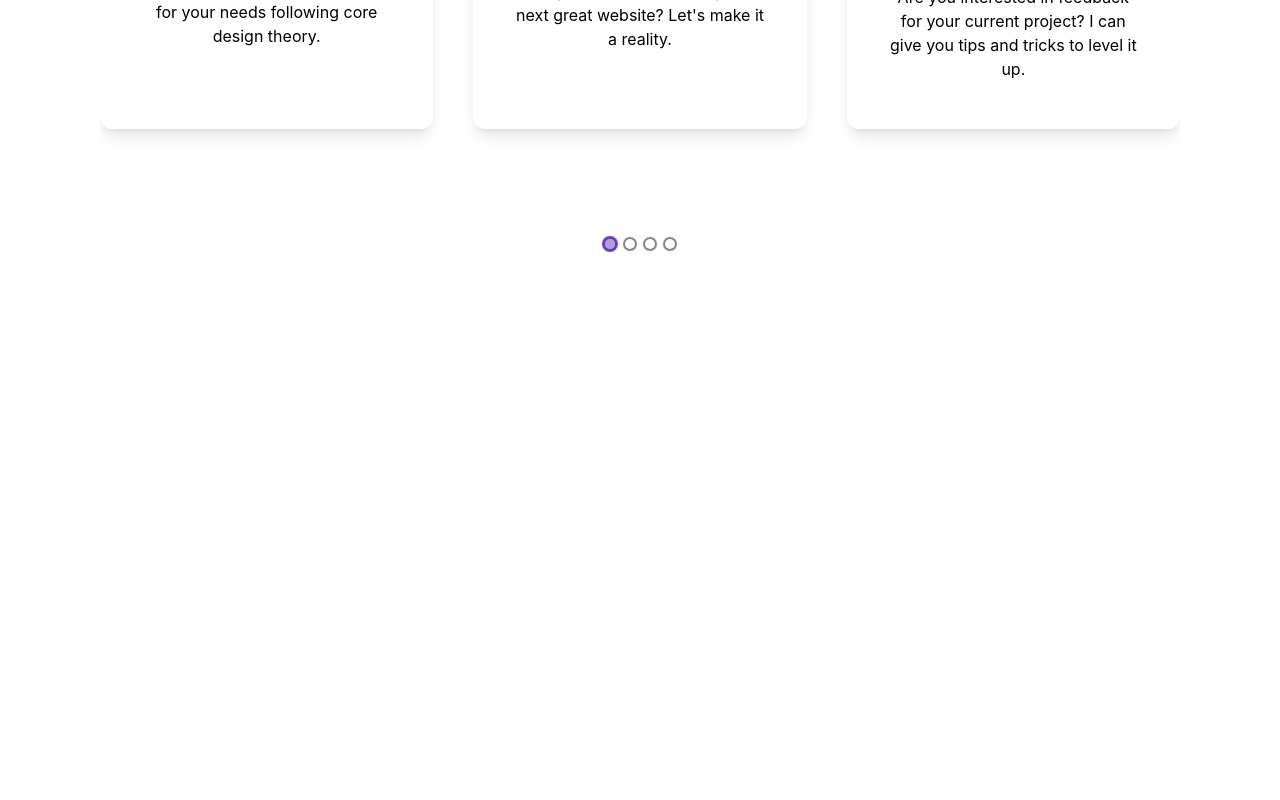
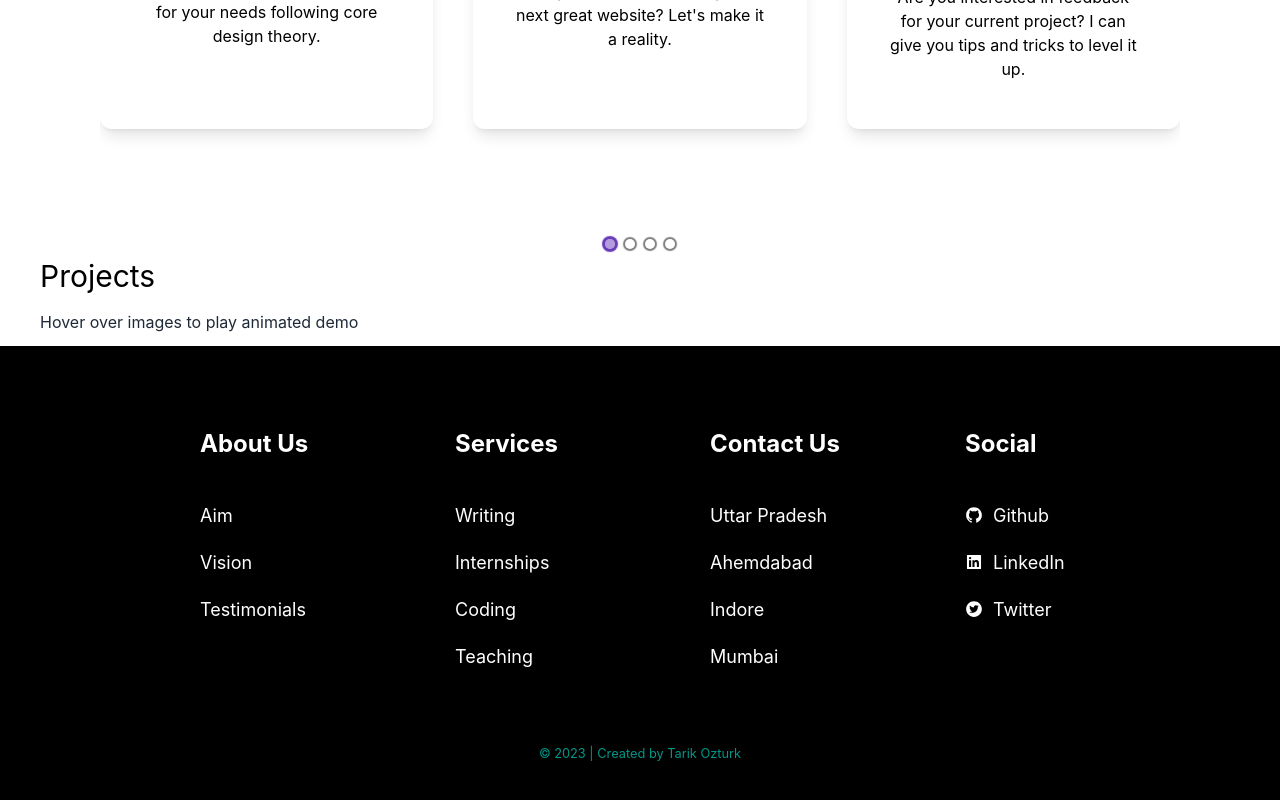
Before and after one commit to tarikozturk017/portfolio, a Next.js app in the folder portfolio/: page / in a window 1280 px wide. Shown: the part 1400-2200 px from the top of the page. Before the commit the page ends 1654 px from the top, so only its background shows below. Built offline with nearby package versions, Linux system fonts and the light colour scheme.

Commit message:
footer added

```diff
--- /dev/null
+++ b/portfolio/pages/components/Footer.js
@@ -0,0 +1,81 @@
+import React from "react";
+import {
+Box,
+Container,
+Row,
+Column,
+FooterLink,
+Heading,
+} from "./FooterStyles";
+import {AiFillTwitterCircle, AiFillLinkedin, AiFillGithub} from 'react-icons/ai'
+
+const Footer = () => {
+return (
+	<Box style={{
+        clear: "both",
+        position: "relative",
+
+         }}>
+
+
+	<Container>
+		<Row>
+		<Column>
+			<Heading>About Us</Heading>
+			<FooterLink href="#">Aim</FooterLink>
+			<FooterLink href="#">Vision</FooterLink>
+			<FooterLink href="#">Testimonials</FooterLink>
+		</Column>
+		<Column>
+			<Heading>Services</Heading>
+			<FooterLink href="#">Writing</FooterLink>
+			<FooterLink href="#">Internships</FooterLink>
+			<FooterLink href="#">Coding</FooterLink>
+			<FooterLink href="#">Teaching</FooterLink>
+		</Column>
+		<Column>
+			<Heading>Contact Us</Heading>
+			<FooterLink href="#">Uttar Pradesh</FooterLink>
+			<FooterLink href="#">Ahemdabad</FooterLink>
+			<FooterLink href="#">Indore</FooterLink>
+			<FooterLink href="#">Mumbai</FooterLink>
+		</Column>
+		<Column>
+			<Heading>Social</Heading>
+            <FooterLink href="https://github.com/tarikozturk017">
+            <div className="flex items-center">
+                <AiFillGithub />
+				<span style={{ marginLeft: "10px" }}>
+				    Github
+				</span>
+            </div>
+			</FooterLink>
+			<FooterLink href="https://www.linkedin.com/in/tarik-ozturk-28b050159/">
+            <div className="flex items-center">
+                <AiFillLinkedin />
+				<span style={{ marginLeft: "10px" }}>
+				    LinkedIn
+				</span>
+            </div>
+			</FooterLink>
+			<FooterLink href="https://twitter.com/tarikozturk017">
+            <div className="flex items-center">
+                <AiFillTwitterCircle />
+				<span style={{ marginLeft: "10px" }}>
+				    Twitter
+				</span>
+            </div>
+			</FooterLink>
+
+		</Column>
+		</Row>
+	</Container>
+    <h1 style={{ color: "#009688",
+				textAlign: "center",
+				marginTop: "+50px" }}>
+		<small>&copy; 2023 | Created by Tarik Ozturk</small>
+	</h1>
+	</Box>
+);
+};
+export default Footer;
--- /dev/null
+++ b/portfolio/pages/components/FooterStyles.js
@@ -0,0 +1,61 @@
+import styled from 'styled-components';
+
+export const Box = styled.div`
+  padding: 80px 60px;
+  background: black;
+  position: absolute;
+  bottom: 0;
+  width: 100%;
+
+
+  @media (max-width: 1000px) {
+    padding: 70px 30px;
+  }
+`;
+
+export const Container = styled.div`
+    display: flex;
+    flex-direction: column;
+    justify-content: center;
+    max-width: 1000px;
+    margin: 0 auto;
+    /* background: red; */
+`
+
+export const Column = styled.div`
+  display: flex;
+  flex-direction: column;
+  text-align: left;
+  margin-left: 60px;
+`;
+
+export const Row = styled.div`
+  display: grid;
+  grid-template-columns: repeat(auto-fill,
+                         minmax(185px, 1fr));
+  grid-gap: 20px;
+
+  @media (max-width: 1000px) {
+    grid-template-columns: repeat(auto-fill,
+                           minmax(200px, 1fr));
+  }
+`;
+
+export const FooterLink = styled.a`
+  color: #fff;
+  margin-bottom: 20px;
+  font-size: 18px;
+  text-decoration: none;
+
+  &:hover {
+      color: #009688;
+      transition: 200ms ease-in;
+  }
+`;
+
+export const Heading = styled.p`
+  font-size: 24px;
+  color: #fff;
+  margin-bottom: 40px;
+  font-weight: bold;
+`;
--- /dev/null
+++ b/portfolio/pages/components/SendForm.js
@@ -0,0 +1,30 @@
+import React, { useRef } from 'react';
+import emailjs from '@emailjs/browser';
+
+const ContactUs = () => {
+  const form = useRef();
+
+  const sendEmail = (e) => {
+    e.preventDefault();
+
+    emailjs.sendForm('service_9dq05ch', 'template_p6b4c9q', form.current, 'a3fO_vAMQm2O1ye9t')
+      .then((result) => {
+          console.log(result.text);
+      }, (error) => {
+          console.log(error.text);
+      });
+  };
+
+  return (
+    <form ref={form} onSubmit={sendEmail}>
+      <label>Name</label>
+      <input type="text" name="user_name" />
+
+      <label>Message</label>
+      <textarea name="message" />
+      <input type="submit" value="Send" />
+    </form>
+  );
+};
+
+export default ContactUs;
--- a/portfolio/pages/index.js
+++ b/portfolio/pages/index.js
@@ -4,6 +4,8 @@ import {AiFillTwitterCircle, AiFillLinkedin, AiFillGithub} from 'react-icons/ai'
 import Image from 'next/image';
 import Carousel from "react-elastic-carousel";
 import HoverBox from './components/HoverBox';
+import Footer from './components/Footer';
+
 
 // import images
 import tarikPic from "../public/tarik-pic.png"
@@ -49,7 +51,7 @@ export default function Home() {
           </nav>
           <div className='text-center p-10'>
             <h2 className='text-5xl py-2 text-teal-600 font-medium'>Tarik Ozturk</h2>
-            <h3 className='text-2xl py-2'>Developer</h3>
+            <h3 className='text-2xl py-2'>Software Developer </h3>
             <p className='text-md py-5 leading-8 text-gray-800'>Hi, I am a developer with a passion for creating efficient solutions to complex problems.
               My interest in solving problems developed through life science while studying for my B.S. in
               Physiotherapy and Rehabilitation. Then I started learning programming as a hobby, which led a
@@ -60,9 +62,9 @@ export default function Home() {
               daily health and everyday life.</p>
           </div>
           <div className='text-5xl flex justify-center gap-16 text-gray-600'>
-            <AiFillTwitterCircle />
-            <AiFillLinkedin />
-            <AiFillGithub />
+          <a href="https://twitter.com/tarikozturk017"><AiFillTwitterCircle /></a>
+            <a href="https://www.linkedin.com/in/tarik-ozturk-28b050159/"><AiFillLinkedin /></a>
+            <a href="https://github.com/tarikozturk017"><AiFillGithub /></a>
           </div>
           <div className="mx-auto bg-gradient-to-b from-teal-500 rounded-full w-80 h-80 relative overflow-hidden mt-20 md:h-84 md:w-84">
               <Image src={tarikPic} layout="fill" objectFit="cover" />
@@ -206,7 +208,17 @@ export default function Home() {
               </div>
           </Carousel>
         </section>
+
+        <section>
+          <div>
+            <h3 className='text-3xl py-1'>Projects</h3>
+            <p className='text-md py-2 leading-8 text-gray-800'>
+              Hover over images to play animated demo
+            </p>
+          </div>
+        </section>
       </main>
+      <Footer />
     </div>
   );
 }
```
